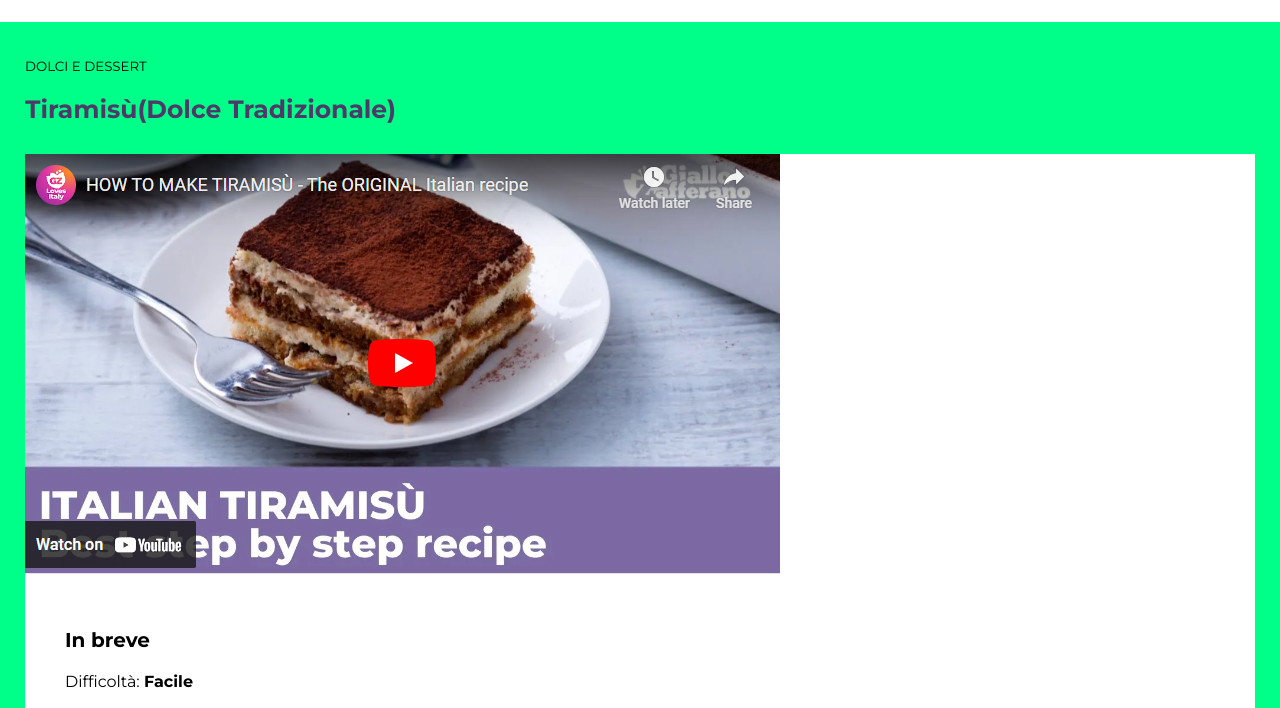
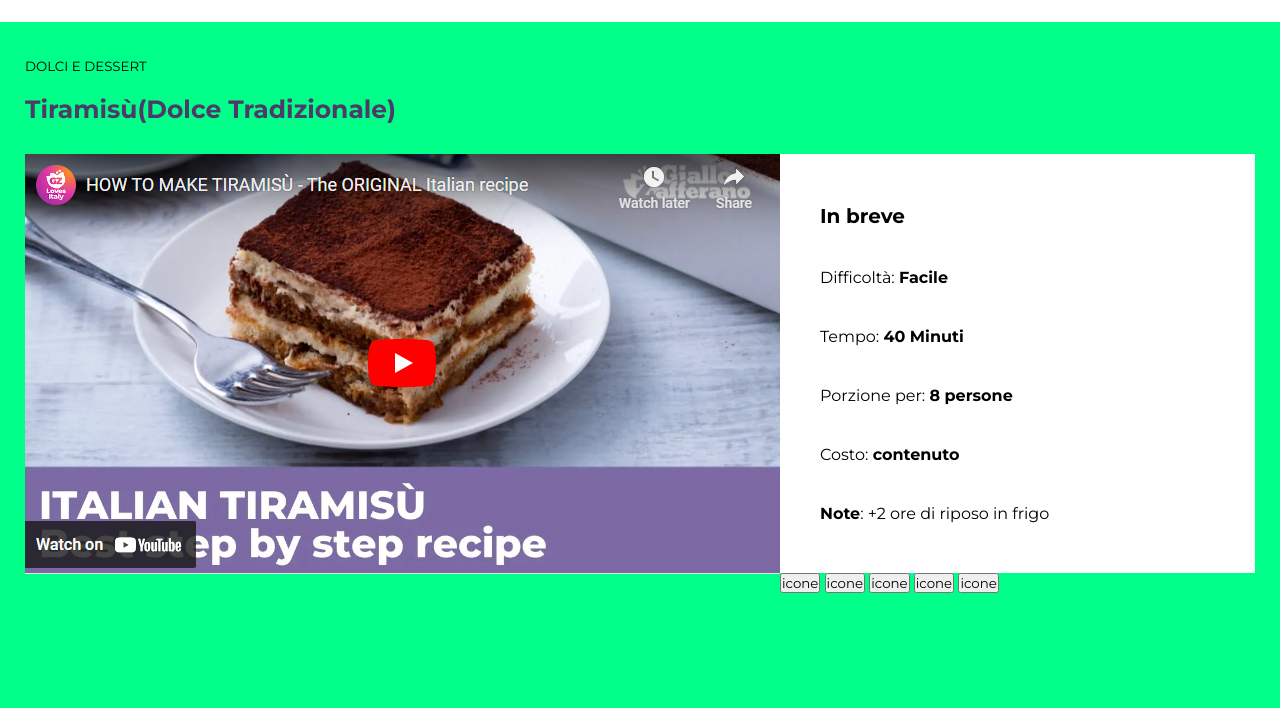
Before and after one commit to AndreaRispoli97/htmlcss-responsive-layout, a plain HTML site: page index.html in a window 1280 px wide. Shown: the part 77-785 px from the top of the page. Drawn offline with Linux system fonts and the light colour scheme.

Commit message:
feat:modalità desktop

```diff
--- a/css/style.css
+++ b/css/style.css
@@ -38,6 +38,7 @@
 
 .container-main{
     padding: 30px 25px;
+
 }
 
 .viola{
@@ -52,7 +53,10 @@
 
 .white{
     background-color: #ffffff;
+
 }
+
+
 
 .capolista{
     padding: 10px 0px;
@@ -80,6 +84,18 @@
         display: inline;
     }
 
+    .tablet{
+        display: flex;
+        flex-wrap: wrap;
+        gap: 20px;
+    }
+
+    .capolista{
+        display: block;
+
+
+    }
+
 
     body {
         background-color: red;
@@ -95,8 +111,20 @@
         text-align: left;
     }
 
+
+
     .dolce{
         display: inline;
+    }
+
+    img{
+        float:left;
+    }
+
+    .tablet{
+        flex-direction: column;
+        align-items: baseline;
+
     }
 
     body {
--- a/index.html
+++ b/index.html
@@ -26,11 +26,11 @@
     <main>
         <div class="container-main">
             <sub>DOLCI E DESSERT</sub>
-            <h3  class="viola"><strong>Tiramisù<span class="dolce">(Dolce Tradizionale)</span></strong></h3>
+            <h3 class="viola"><strong>Tiramisù<span class="dolce">(Dolce Tradizionale)</span></strong></h3>
             <div class="white">
                 <img src="img/tiramisu-video.png" alt="video-tiramisù">
-                <ul>
-                    <li class="capolista"><strong>In breve</strong></li>
+                <ul class="tablet">
+                    <strong class="capolista">In breve</strong>
                     <li class="lista">Difficoltà: <strong>Facile</strong></li>
                     <li class="lista">Tempo: <strong>40 Minuti</strong></li>
                     <li class="lista">Porzione per: <strong>8 persone</strong></li>
```
